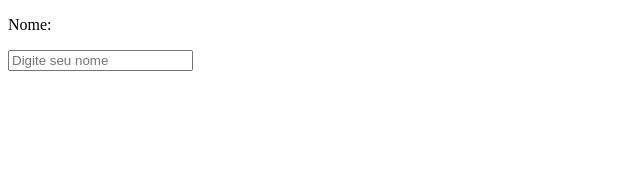
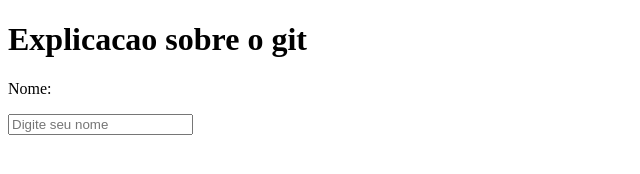
Before and after one commit to JoaoMatheusRG/musical-happiness, a plain HTML site: page index.html in a window 1280 px wide. Shown: the whole page, without its empty margins (0-640 px from the left). Drawn offline with Linux system fonts and the light colour scheme.

Commit message:
titulo do site

```diff
--- a/index.html
+++ b/index.html
@@ -4,10 +4,11 @@
     <meta charset="UTF-8">
     <meta http-equiv="X-UA-Compatible" content="IE=edge">
     <meta name="viewport" content="width=device-width, initial-scale=1.0">
-    <title>Document</title>
+    <title>Olá Mundo</title>
 </head>
 <body>
     <div>
+        <h1>Explicacao sobre o git</h1>
         <p>Nome:</p>
         <input placeholder="Digite seu nome" type="text">
     </div>
```
